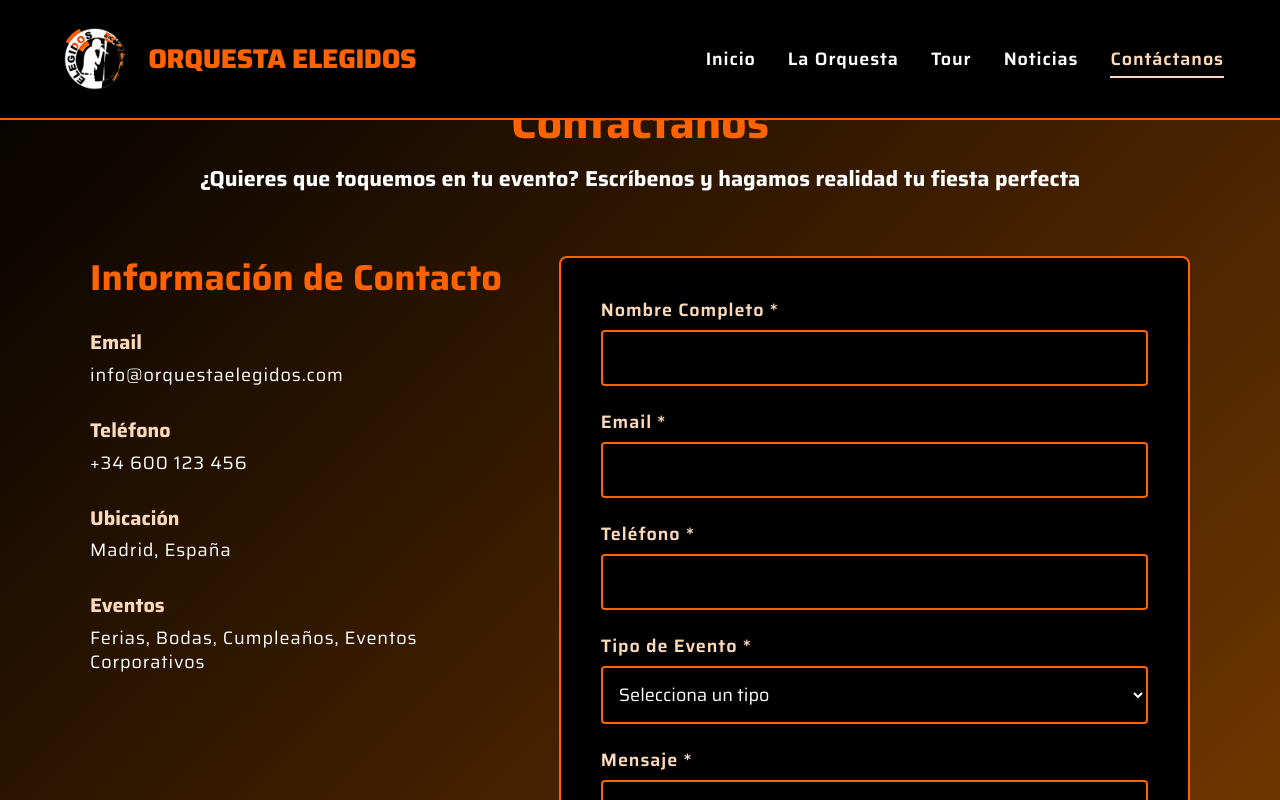
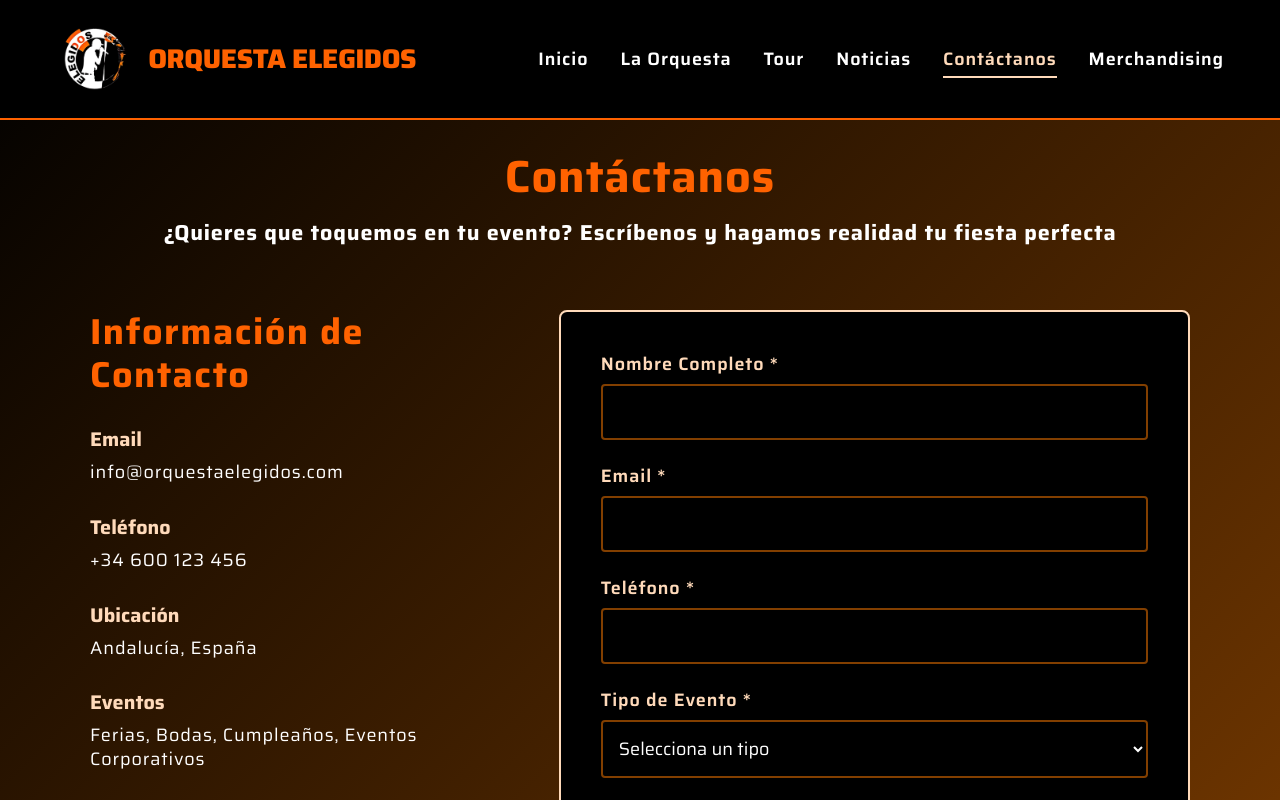
Before and after one commit to Izshin/Elegidos, a React (Vite) app: page /contacto in a window 1280 px wide. Shown: the top 800 px of the page. Built offline with nearby package versions, Linux system fonts and the light colour scheme.

Commit message:
Update location references and improve navigation in components

```diff
--- a/src/components/Contacto.css
+++ b/src/components/Contacto.css
@@ -1,6 +1,6 @@
 .contacto {
   background: linear-gradient(135deg, var(--color-black) 0%, var(--color-secondary) 100%);
-  padding: 6rem 0;
+  padding: 150px 0 6rem;
   min-height: calc(100vh - 100px);
 }
 
@@ -47,7 +47,7 @@
 
 .contacto-form {
   background-color: var(--color-black);
-  border: 2px solid var(--color-primary);
+  border: 2px solid var(--color-accent);
   border-radius: 8px;
   padding: 2.5rem;
   text-align: left;
@@ -69,7 +69,7 @@
 .form-group textarea {
   width: 100%;
   padding: 0.75rem;
-  border: 2px solid var(--color-primary);
+  border: 2px solid var(--color-secondary);
   border-radius: 4px;
   background-color: var(--color-black);
   color: var(--color-white);
--- a/src/components/Contacto.tsx
+++ b/src/components/Contacto.tsx
@@ -72,7 +72,7 @@ const Contacto = () => {
             <div className="info-item">
               <div>
                 <h4>Ubicación</h4>
-                <p>Madrid, España</p>
+                <p>Andalucía, España</p>
               </div>
             </div>
             <div className="info-item">
--- a/src/components/Footer.tsx
+++ b/src/components/Footer.tsx
@@ -24,7 +24,7 @@ const Footer = () => {
             <h4>Contacto</h4>
             <p>Email: info@orquestaelegidos.com</p>
             <p>Tel: +34 600 123 456</p>
-            <p>Madrid, España</p>
+            <p>Andalucía, España</p>
           </div>
         </div>
 
--- a/src/components/Header.tsx
+++ b/src/components/Header.tsx
@@ -92,6 +92,16 @@ const Header = () => {
                   Contáctanos
                 </Link>
               </li>
+              <li>
+                <a
+                  href="https://camisetaspubliutrera.com/categoria-producto/productos/orquesta-los-elegidos/"
+                  target="_blank"
+                  rel="noopener noreferrer"
+                  onClick={() => setIsMenuOpen(false)}
+                >
+                  Merchandising
+                </a>
+              </li>
             </ul>
           </nav>
         </div>
--- a/src/components/Noticias.css
+++ b/src/components/Noticias.css
@@ -1,6 +1,6 @@
 .noticias {
   background-color: var(--color-black);
-  padding: 6rem 0;
+  padding: 150px 0 6rem;
   min-height: calc(100vh - 100px);
 }
 
--- a/src/components/Tour.css
+++ b/src/components/Tour.css
@@ -1,6 +1,6 @@
 .tour {
   background: linear-gradient(135deg, var(--color-secondary) 0%, var(--color-black) 100%);
-  padding: 6rem 0;
+  padding: 150px 0 6rem;
   min-height: calc(100vh - 100px);
 }
 
--- a/src/components/Tour.tsx
+++ b/src/components/Tour.tsx
@@ -14,7 +14,7 @@ const tourDates: TourDate[] = [
     id: 1,
     date: '15 DIC 2025',
     venue: 'Feria de Navidad',
-    location: 'Madrid',
+    location: 'Sevilla',
     eventType: 'Feria'
   },
   {
--- a/src/index.css
+++ b/src/index.css
@@ -75,12 +75,12 @@ h1 {
 
 h2 {
   font-size: calc(var(--font-size-base) * 2.5);
-  letter-spacing: var(--letter-spacing-h2);
+  letter-spacing: 0.02em;
 }
 
 h3 {
   font-size: calc(var(--font-size-base) * 2);
-  letter-spacing: var(--letter-spacing-h3);
+  letter-spacing: 0.04em;
 }
 
 h4 {
@@ -114,6 +114,7 @@ a:hover {
 section {
   padding: 4rem 0;
   text-align: center;
+  scroll-margin-top: 150px;
 }
 
 /* Buttons */
--- a/src/pages/Home.tsx
+++ b/src/pages/Home.tsx
@@ -1,10 +1,12 @@
 import { motion } from 'framer-motion';
 import { useRef, useState, useEffect } from 'react';
+import { useNavigate } from 'react-router-dom';
 import './Home.css';
 
 const Home = () => {
   const containerRef = useRef<HTMLDivElement>(null);
   const [currentImageIndex, setCurrentImageIndex] = useState(0);
+  const navigate = useNavigate();
 
   const images = [
     import.meta.env.BASE_URL + 'images/Orquesta-landing.jpg',
@@ -111,7 +113,7 @@ const Home = () => {
 
             <motion.button
               className="btn btn-primary"
-              onClick={() => window.location.href = '/contacto'}
+              onClick={() => navigate('/contacto')}
               initial={{ y: 20, opacity: 0 }}
               animate={{
                 y: 0,
@@ -231,11 +233,11 @@ const Home = () => {
               transition={{ duration: 0.6, delay: 0.2 }}
               viewport={{ once: true, root: containerRef }}
             >
-              Lleva la música y la felicidad a tu evento
+              Disfruta del arte y la buena música en directo
             </motion.h3>
             <motion.button
               className="btn btn-cta-large"
-              onClick={() => window.location.href = '/contacto'}
+              onClick={() => navigate('/contacto')}
               initial={{ opacity: 0, y: 20 }}
               whileInView={{ opacity: 1, y: 0 }}
               viewport={{ once: true, root: containerRef }}
```
